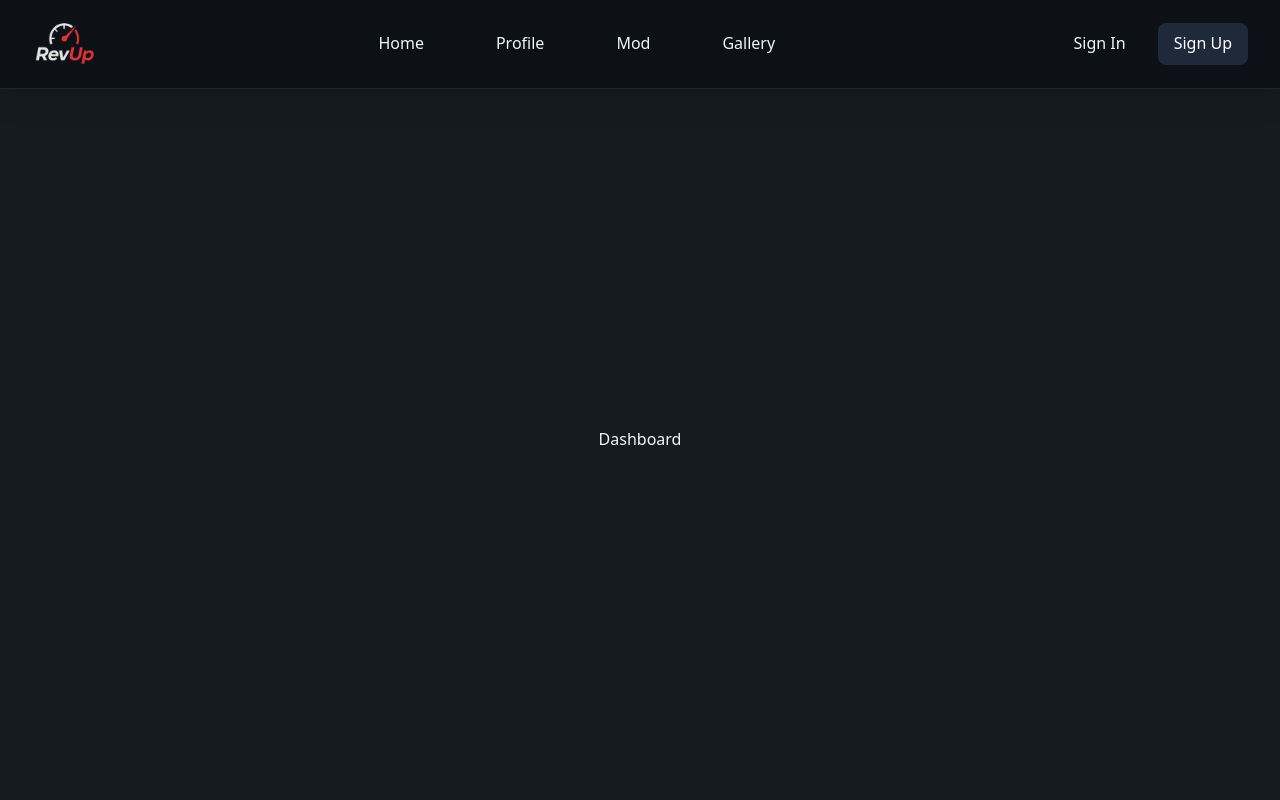
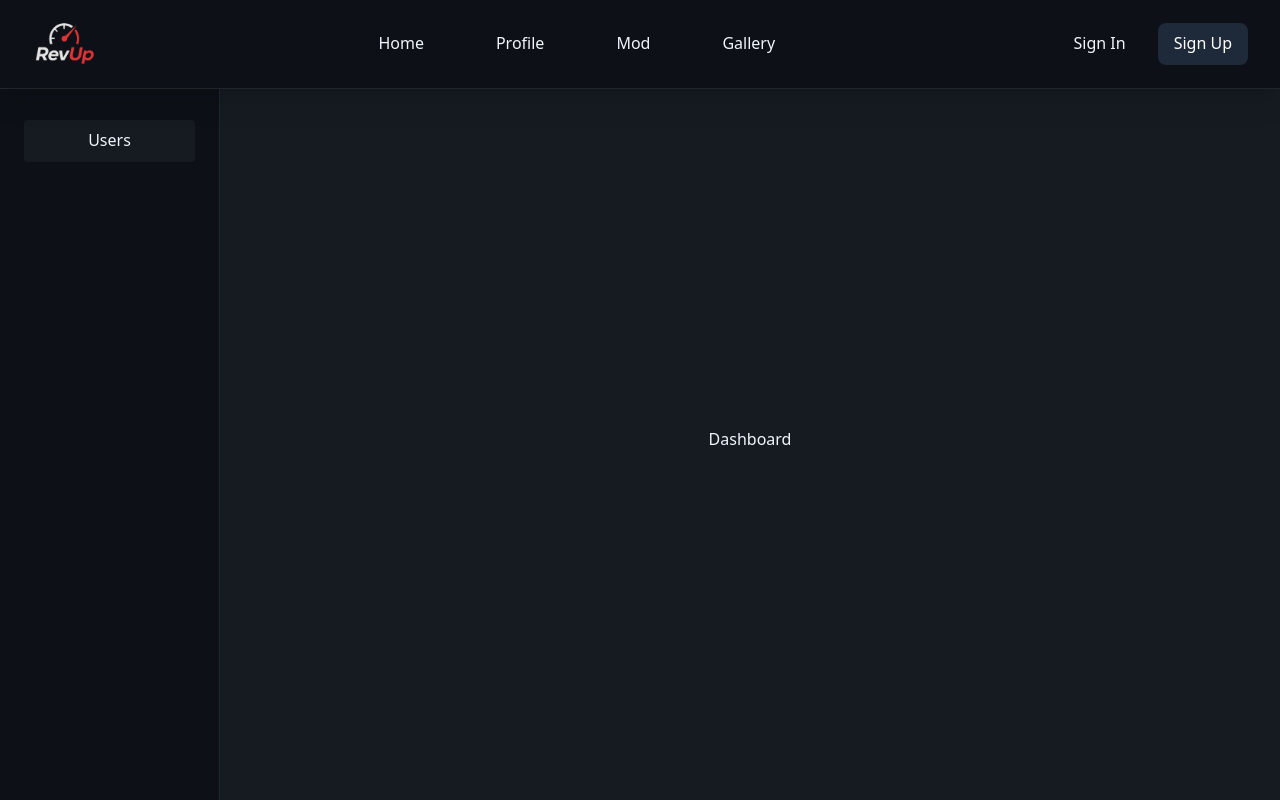
Before and after one commit to yuxiandu5/rev-up-v3, a Next.js app: page /dashboard in a window 1280 px wide. Built offline with nearby package versions, Linux system fonts and the light colour scheme; no server answers.

Commit message:
feat/added side navbar for dashboard added layout styling

```diff
--- /dev/null
+++ b/src/app/(app)/dashboard/layout.tsx
@@ -0,0 +1,12 @@
+import DashboardSideNavBar from "@/components/dashboard-page/SideBar";
+
+export default function DashBoardLayout({ children }: { children: React.ReactNode }) {
+  return (
+    <div className="flex min-h-full w-full">
+      <DashboardSideNavBar />
+      <section className="flex items-center justify-center overflow-y-auto p-4 md:p-6 lg:p-8 w-full">
+        {children}
+      </section>
+    </div>
+  );
+}
--- a/src/app/(app)/dashboard/page.tsx
+++ b/src/app/(app)/dashboard/page.tsx
@@ -1,3 +1,9 @@
+"use client";
+
 export default function DashboardPage() {
-  return <div>Dashboard</div>;
+  return (
+    <>
+      <div>Dashboard</div>
+    </>
+  );
 }
--- /dev/null
+++ b/src/app/(app)/dashboard/users/page.tsx
@@ -0,0 +1,3 @@
+export default function UsersPage() {
+  return <div>UsersPage</div>;
+}
--- a/src/app/layout.tsx
+++ b/src/app/layout.tsx
@@ -1,6 +1,7 @@
 "use client";
 
 import { AuthInitializer } from "@/components/AuthInitializer";
+import { Toaster } from "@/components/ui/sonner";
 import "./globals.css";
 
 export default function RootLayout({ children }: { children: React.ReactNode }) {
@@ -8,6 +9,7 @@ export default function RootLayout({ children }: { children: React.ReactNode })
     <html lang="en">
       <body className="flex flex-col h-screen w-screen">
         <AuthInitializer>{children}</AuthInitializer>
+        <Toaster />
       </body>
     </html>
   );
--- a/src/components/dashboard-page/SideBar.tsx
+++ b/src/components/dashboard-page/SideBar.tsx
@@ -0,0 +1,17 @@
+"use client";
+
+import LinkButton from "@/components/ui/LinkButton";
+
+export default function DashboardSideNavBar() {
+  return (
+    <nav
+      className="sticky top-0 h-screen w-[12%] min-w-[220px] max-w-[320px]
+                border-r border-[var(--bg-dark3)] bg-[var(--bg-dark1)]
+                flex flex-col gap-2 p-4 md:p-5 lg:p-6
+                text-center
+                "
+    >
+      <LinkButton href="/dashboard/users">Users</LinkButton>
+    </nav>
+  );
+}
--- /dev/null
+++ b/src/components/ui/LinkButton.tsx
@@ -0,0 +1,20 @@
+import Link from "next/link";
+
+type LinkButtonProps = {
+  href: string;
+  children: React.ReactNode;
+};
+
+export default function LinkButton({ href, children }: LinkButtonProps) {
+  return (
+    <Link
+      href={href}
+      className="
+      text-[var(--text1)] font-medium transition-all duration-200
+      hover:text-[var(--highlight)] active:scale-95 mt-4
+      px-3 py-2 rounded bg-[var(--bg-dark2)] hover:bg-[var(--bg-dark3)]"
+    >
+      {children}
+    </Link>
+  );
+}
```
